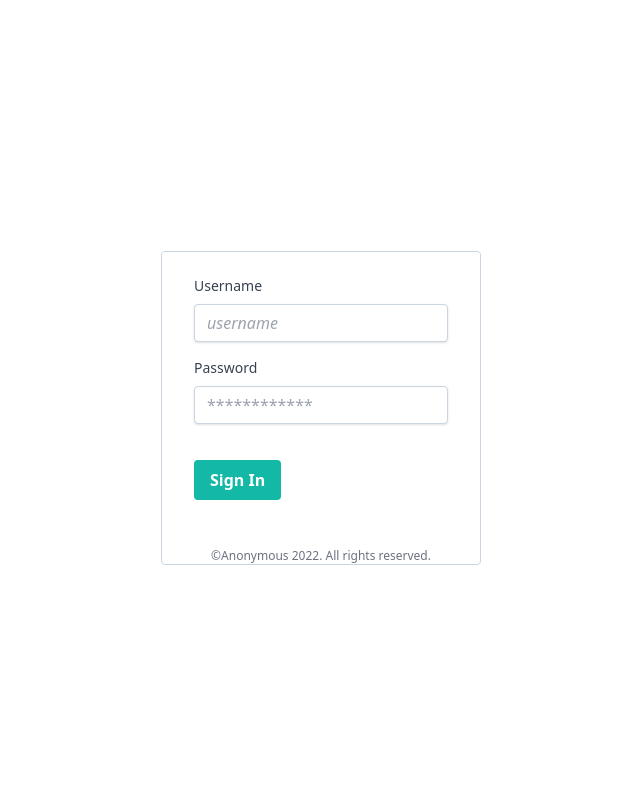
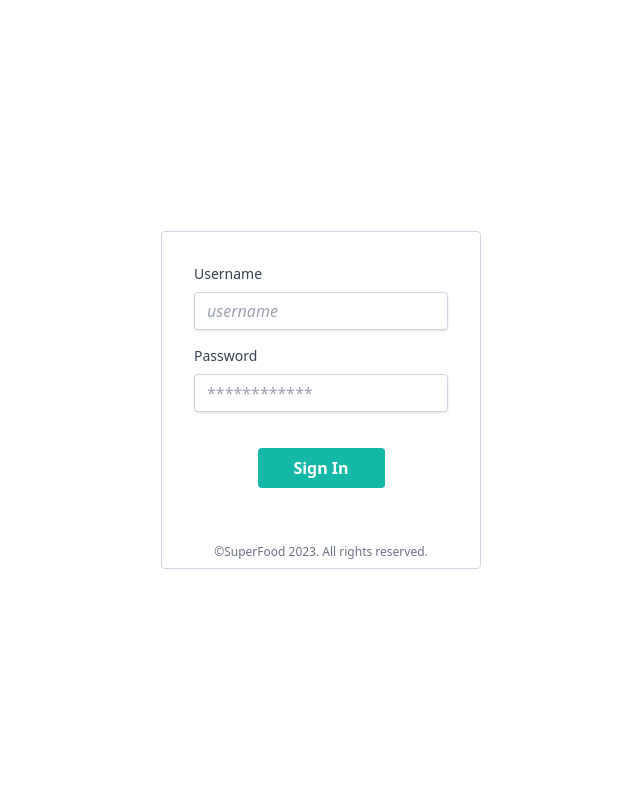
Before and after one commit to Godlove1/SUPERfOODS-online-grocery-store, a PHP site: page /admin_panel/login in a window 1280 px wide. Shown: the whole page, without its empty margins (319-959 px from the left). Run offline with PHP 8.4, Linux system fonts and the light colour scheme.

Commit message:
few changes

```diff
--- a/src/admin_panel/index.php
+++ b/src/admin_panel/index.php
@@ -115,8 +115,8 @@ foreach ($db->query($get_cats) as $cats) {
 
 <!-- table of products/customers -->
 
-<section class=" w-full flex justify-center items-center ">
-   <div class="w-full px-2 lg:w-1/2 ">
+<section class=" w-full flex justify-center items-center overflow-x-scroll">
+   <div class="w-full lg:w-2/3 ">
 
      <table id="example" class="display" style="width:100%">
         <thead>
--- a/src/admin_panel/login.php
+++ b/src/admin_panel/login.php
@@ -1,9 +1,6 @@
 <?php
 // database connection file
 include '../config/config.inc.php';
-
-// Start the session
-// session_start();
 
 // Check whether the Submit Button is Clicked or Not
 if (isset($_POST['login'])) {
@@ -50,10 +47,12 @@ if (isset($_POST['login'])) {
     <meta http-equiv="X-UA-Compatible" content="IE=edge">
     <meta name="viewport" content="width=device-width, initial-scale=1.0">
     <link rel="stylesheet" href="../assets/css/output.css">
+    <link rel="icon" type="image/png" sizes="48x48" href="../assets/images/icons/maskable_icon_x48.png">
+ <link rel="apple-touch-icon" sizes="180x180" href="../assets/images/icons/maskable_icon_x192.png">
     <title>Admin Login</title>
 </head>
 <body>
-<main class="w-full h-screen  flex justify-center items-center flex-col ">
+<main class="w-full h-screen overflow-hidden flex justify-center items-center flex-col ">
     <!-- error message for failed login/wrong password -->
     <?php
     if (isset($_SESSION['login'])) {
@@ -62,8 +61,8 @@ if (isset($_POST['login'])) {
     }
     ?>
     <!-- error message for failed login/wrong password -->
-    <div class="w-full max-w-xs mt-4 border rounded border-slate-300">
-        <form class="bg-white  rounded px-8 pt-6 pb-8 mb-4" method="POST">
+    <div class="w-full max-w-xs  border rounded border-slate-300">
+        <form class="bg-white  rounded-md p-8 mb-4" method="POST">
             <div class="mb-4">
                 <label class="block text-gray-700 text-sm  mb-2" for="username">
                     Username
@@ -76,14 +75,14 @@ if (isset($_POST['login'])) {
                 </label>
                 <input class="shadow appearance-none border border-slate-300  rounded w-full py-2 px-3 text-gray-700 mb-3 leading-tight focus:outline-none focus:shadow-outline" name="password" type="password" placeholder="************">
             </div>
-            <div class="flex items-center justify-between">
-                <button class="bg-teal-500 hover:bg-teal-700 text-white font-bold py-2 px-4 rounded focus:outline-none focus:shadow-outline" type="submit" name="login">
+            <div class="w-full flex items-center justify-center">
+                <button class="bg-teal-500 hover:bg-teal-700 text-white font-bold py-2 px-4 rounded focus:outline-none focus:shadow-outline w-1/2" type="submit" name="login">
                     Sign In
                 </button>
             </div>
         </form>
-        <p class="text-center text-gray-500 text-xs">
-            &copy;Anonymous 2022. All rights reserved.
+        <p class="text-center text-gray-500 text-xs p-2">
+            &copy;SuperFood <?php echo date('Y');?>. All rights reserved.
         </p>
     </div>
 </main>
--- a/src/admin_panel/partials/header-add.php
+++ b/src/admin_panel/partials/header-add.php
@@ -13,7 +13,7 @@
     <!-- custom css -->
     <link rel="stylesheet" href="../assets/css/custom.css">
     <!-- ckeditor -->
-    <link rel="icon" type="image/png" sizes="16x16" href="../assets/images/favicon.ico">
+    <link rel="icon" type="image/png" sizes="16x16" href="../assets/images/icons/logo.png">
     <!-- wysiwyg editor -->
     <script src="https://cdn.tiny.cloud/1/g1zemnecrffm9foubaxwbrdcn4eefyegw09o0jq6z6m923xr/tinymce/6/tinymce.min.js" referrerpolicy="origin"></script>
 
@@ -41,7 +41,8 @@ self.location='index?cat=' + val ;
     </div>
 
 <div>
-<p class="text-2xl font-bold"><a href="index">SuperFoods</a></p>
+<!-- <p class="text-2xl font-bold"><a href="index">SuperFoods</a></p> -->
+<img src="../assets/images/icons/logo.png" alt="logo" class="w-20">
 </div>
 
 
--- a/src/admin_panel/partials/trow.php
+++ b/src/admin_panel/partials/trow.php
@@ -63,7 +63,7 @@ while($row=mysqli_fetch_assoc($res))
                     ?>
                     </td>
 
-                      <td class="w-20">
+                      <td class="">
   <a href="update-prod?id=<?php echo $id; ?>" class="w-full text-center rounded bg-green-500 hover:bg-green-700 p-2 "><i class="fa-solid fa-pen-to-square text-xl text-white"></i></a>
   <a onclick="return confirm('Are you sure you want to delete <?php echo $title; ?>?');" href="delete?id=<?php echo $id; ?>&images=<?php echo $prod_imgs; ?>" class=" w-full text-center rounded bg-red-500 hover:bg-red-700 p-2"><i class="fa-solid fa-trash-can text-xl text-white"></i></a>
                       </td>
@@ -106,7 +106,7 @@ while($row=mysqli_fetch_assoc($res))
   <!--template-->
   <tr>
 
-                    <td class="w-10">
+                    <td class="w-5">
                     <?php echo $sn++; ?>
                     </td>
                     <td class="w-20">
--- a/src/assets/css/output.css
+++ b/src/assets/css/output.css
@@ -983,6 +983,14 @@ video {
   width: 100%;
 }
 
+.w-40 {
+  width: 10rem;
+}
+
+.w-5 {
+  width: 1.25rem;
+}
+
 .max-w-3xl {
   max-width: 48rem;
 }
@@ -1172,6 +1180,10 @@ video {
   border-width: 2px;
 }
 
+.border-4 {
+  border-width: 4px;
+}
+
 .border-b {
   border-bottom-width: 1px;
 }
@@ -1507,10 +1519,6 @@ video {
   padding-bottom: 1rem;
 }
 
-.pb-8 {
-  padding-bottom: 2rem;
-}
-
 .pl-2 {
   padding-left: 0.5rem;
 }
@@ -1529,10 +1537,6 @@ video {
 
 .pt-4 {
   padding-top: 1rem;
-}
-
-.pt-6 {
-  padding-top: 1.5rem;
 }
 
 .text-center {
```
Also changed, not shown: src/assets/images/cats/cat-2609.jpg (added), src/assets/images/cats/cat-7428.jpg (deleted), src/assets/images/cats/editedcat-270.jpg (added).
